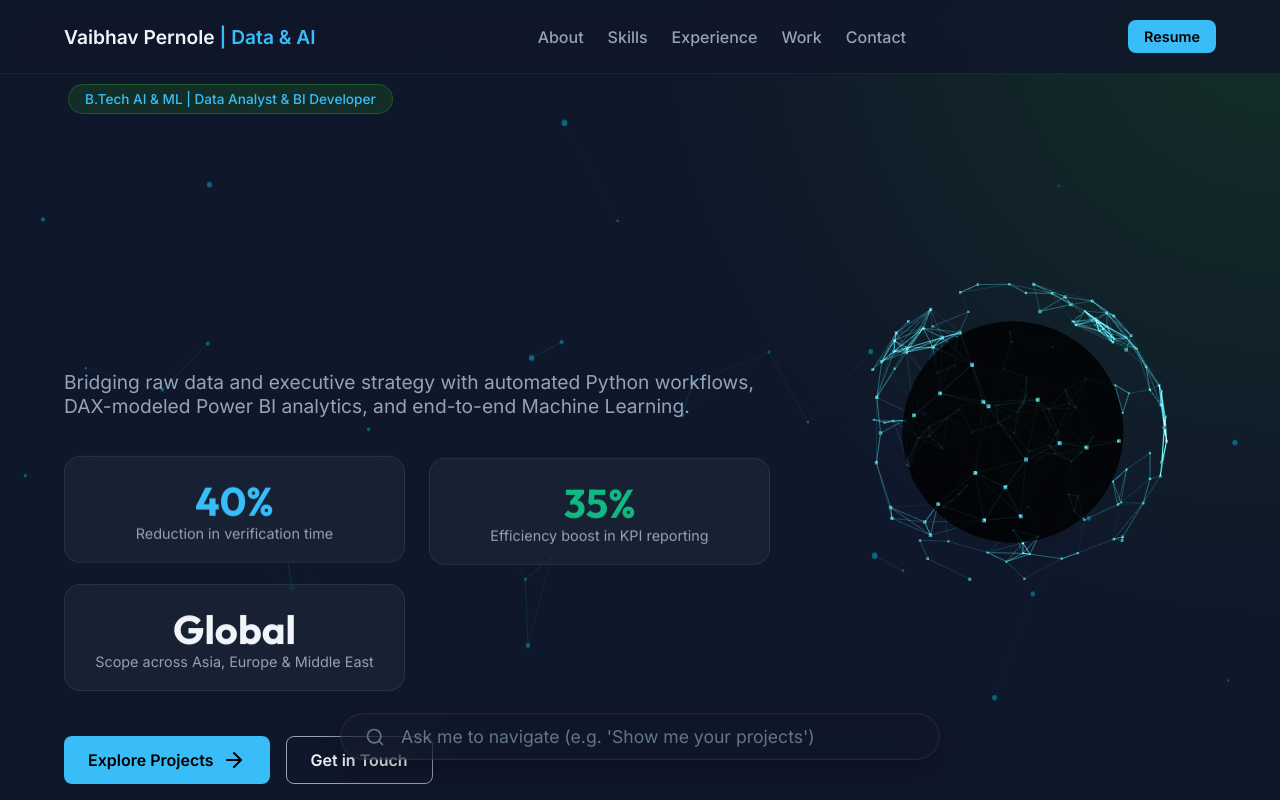
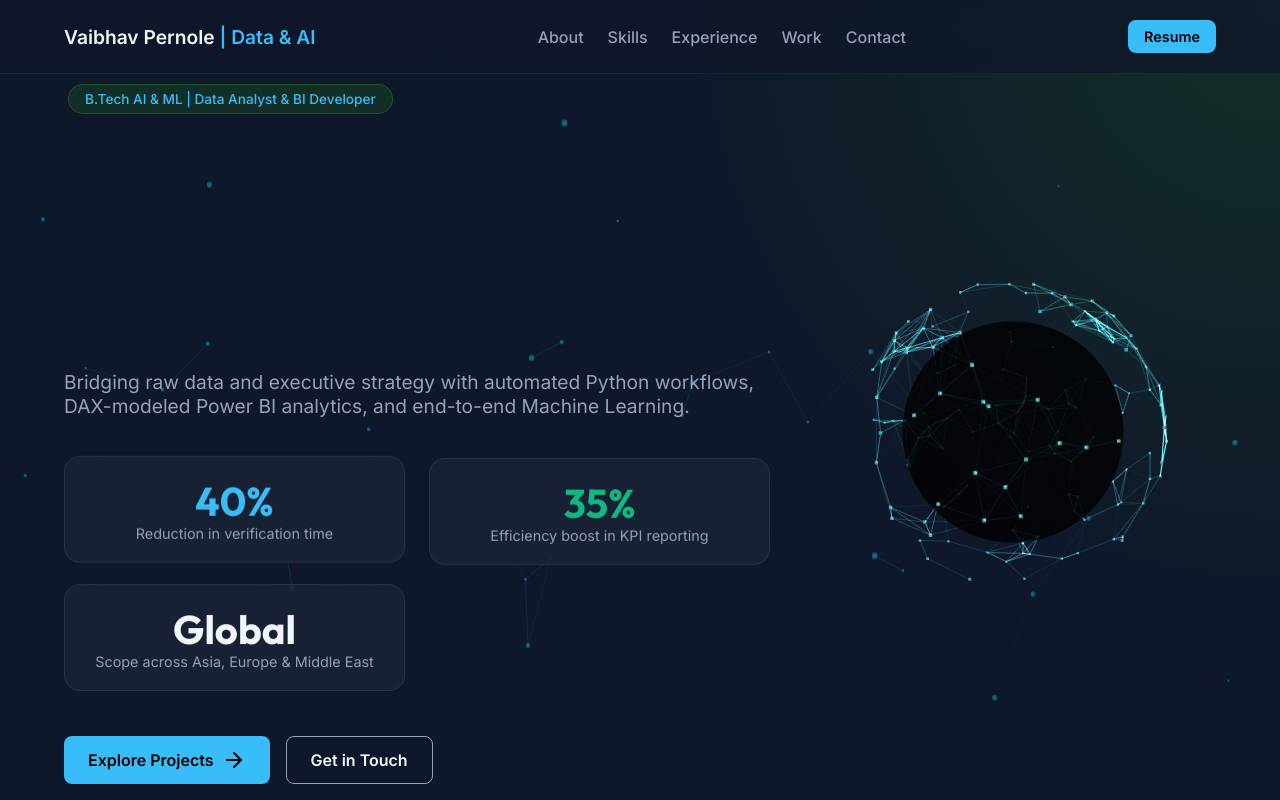
Before and after one commit to vaibhav72-hub/portfolio-github, a React (Vite) app: page / in a window 1280 px wide. Shown: the top 800 px of the page. Built offline with nearby package versions, Linux system fonts and the light colour scheme.

Commit message:
chore: Remove Spotlight AI and restore clean 3D background

```diff
--- a/src/App.tsx
+++ b/src/App.tsx
@@ -9,9 +9,8 @@ import TiltCard from './components/TiltCard';
 import AnimatedText from './components/AnimatedText';
 import ParticleBackground from './components/ParticleBackground';
 import FlipCard, { type CertData } from './components/FlipCard';
-import AiCore3D, { type AiStatus } from './components/AiCore3D';
+import AiCore3D from './components/AiCore3D';
 import CursorTrail from './components/CursorTrail';
-import SpotlightCommandBar from './components/SpotlightCommandBar';
 const GithubIcon = ({ className }: { className?: string }) => (
   <svg xmlns="http://www.w3.org/2000/svg" width="24" height="24" viewBox="0 0 24 24" fill="none" stroke="currentColor" strokeWidth="2" strokeLinecap="round" strokeLinejoin="round" className={className}><path d="M15 22v-4a4.8 4.8 0 0 0-1-3.5c3 0 6-2 6-5.5.08-1.25-.27-2.48-1-3.5.28-1.15.28-2.35 0-3.5 0 0-1 0-3 1.5-2.64-.5-5.36-.5-8 0C6 2 5 2 5 2c-.3 1.15-.3 2.35 0 3.5A5.403 5.403 0 0 0 4 9c0 3.5 3 5.5 6 5.5-.39.49-.68 1.05-.85 1.65-.17.6-.22 1.23-.15 1.85v4"></path><path d="M9 18c-4.51 2-5-2-7-2"></path></svg>
 );
@@ -149,28 +148,6 @@ const SectionWrapper = ({ children, id, className = "" }: { children: React.Reac
 export default function App() {
   const [formState, setFormState] = useState({ name: '', email: '', message: '' });
   const [status, setStatus] = useState('');
-  const [aiStatus, setAiStatus] = useState<AiStatus>('idle');
-
-  const handleAiIntent = (intent: string) => {
-    // If the intent is hero, scroll to top
-    if (intent === 'hero') {
-      window.scrollTo({ top: 0, behavior: 'smooth' });
-      return;
-    }
-
-    // Otherwise scroll to the section
-    const element = document.getElementById(intent);
-    if (element) {
-      const navHeight = 80; // approximate nav height
-      const elementPosition = element.getBoundingClientRect().top;
-      const offsetPosition = elementPosition + window.pageYOffset - navHeight;
-
-      window.scrollTo({
-        top: offsetPosition,
-        behavior: "smooth"
-      });
-    }
-  };
 
   useEffect(() => {
     const observer = new IntersectionObserver((entries, obs) => {
@@ -288,13 +265,10 @@ export default function App() {
           </div>
 
           <div style={{ flex: "1 1 300px", display: "flex", justifyContent: "center", alignItems: "center", position: "relative", zIndex: 10 }} className="reveal">
-            <AiCore3D status={aiStatus} />
+            <AiCore3D />
           </div>
         </div>
       </section>
-
-      {/* Spotlight Command Bar */}
-      <SpotlightCommandBar onStatusChange={setAiStatus} onIntentDecoded={handleAiIntent} />
 
       {/* About Section */}
       <SectionWrapper id="about">
--- a/src/components/SpotlightCommandBar.css
+++ /dev/null
@@ -1,69 +0,0 @@
-.spotlight-wrapper {
-  position: fixed;
-  bottom: 40px;
-  left: 50%;
-  transform: translateX(-50%);
-  z-index: 1000;
-  transition: all 0.4s cubic-bezier(0.16, 1, 0.3, 1);
-  width: 90%;
-  max-width: 600px;
-}
-
-.spotlight-wrapper.focused {
-  bottom: 50px;
-  transform: translateX(-50%) scale(1.02);
-}
-
-.spotlight-bar {
-  display: flex;
-  align-items: center;
-  background: rgba(15, 23, 42, 0.4);
-  backdrop-filter: blur(24px);
-  -webkit-backdrop-filter: blur(24px);
-  border: 1px solid rgba(255, 255, 255, 0.08);
-  border-radius: 999px;
-  padding: 12px 24px;
-  box-shadow: 0 10px 30px rgba(0, 0, 0, 0.3), 0 0 0 1px rgba(255, 255, 255, 0.02) inset;
-  transition: all 0.3s ease;
-}
-
-.spotlight-wrapper.focused .spotlight-bar {
-  background: rgba(15, 23, 42, 0.7);
-  border-color: rgba(56, 189, 248, 0.4);
-  box-shadow: 0 15px 40px rgba(0, 0, 0, 0.4), 0 0 20px rgba(56, 189, 248, 0.15);
-}
-
-.spotlight-icon {
-  color: var(--text-muted);
-  margin-right: 16px;
-  transition: color 0.3s ease;
-}
-
-.spotlight-wrapper.focused .spotlight-icon {
-  color: var(--accent-cyan);
-}
-
-.spinning {
-  animation: spin 1s linear infinite;
-  color: var(--accent-emerald) !important;
-}
-
-.spotlight-input {
-  flex: 1;
-  background: transparent;
-  border: none;
-  outline: none;
-  color: var(--text-primary);
-  font-size: 1.1rem;
-  font-family: var(--font-body);
-  width: 100%;
-}
-
-.spotlight-input::placeholder {
-  color: var(--text-muted);
-  transition: opacity 0.3s ease;
-}
-
-.spotlight-wrapper.focused .spotlight-input::placeholder {
-  opacity: 0.5;
-}
--- a/src/components/SpotlightCommandBar.tsx
+++ /dev/null
@@ -1,113 +0,0 @@
-import React, { useState } from 'react';
-import { Search, Loader2 } from 'lucide-react';
-import { GoogleGenAI } from '@google/genai';
-import './SpotlightCommandBar.css';
-import type { AiStatus } from './AiCore3D';
-
-interface SpotlightProps {
-  onStatusChange: (status: AiStatus) => void;
-  onIntentDecoded: (intent: string) => void;
-}
-
-const CONTEXT_PROMPT = `
-You are the central nervous system of Vaibhav Pernole's interactive 3D portfolio.
-You must classify the user's intent into one of the following exact sections to navigate to:
-"hero", "about", "skills", "experience", "projects", "contact", "credentials".
-
-If the user asks something general, say hello, or wants to explore, default to "hero".
-If they ask about Python, SQL, ML, or skills, return "skills".
-If they ask about his background or bio, return "about".
-If they ask to see his work, projects, or specific apps, return "projects".
-If they ask for his job history or internship, return "experience".
-If they want to reach out, hire him, or message him, return "contact".
-If they ask about certificates, awards, or degrees, return "credentials".
-
-You MUST reply with ONLY ONE WORD from the list above. No punctuation, no other text.
-`;
-
-const SpotlightCommandBar: React.FC<SpotlightProps> = ({ onStatusChange, onIntentDecoded }) => {
-  const [input, setInput] = useState('');
-  const [isFocused, setIsFocused] = useState(false);
-  const [isProcessing, setIsProcessing] = useState(false);
-
-  const handleCommand = async () => {
-    if (!input.trim()) return;
-
-    setIsProcessing(true);
-    onStatusChange('thinking');
-
-    try {
-      const apiKey = import.meta.env.VITE_GEMINI_API_KEY;
-      if (!apiKey) {
-        console.warn("API Key missing. Defaulting to hero.");
-        setTimeout(() => {
-          onIntentDecoded('hero');
-          setIsProcessing(false);
-          onStatusChange('idle');
-          setInput('');
-        }, 1000);
-        return;
-      }
-
-      const ai = new GoogleGenAI({ apiKey });
-      const response = await ai.models.generateContent({
-        model: 'gemini-2.5-flash',
-        contents: `${CONTEXT_PROMPT}\n\nUser: ${input}`,
-      });
-
-      const intent = (response.text || 'hero').trim().toLowerCase();
-      const validIntents = ['hero', 'about', 'skills', 'experience', 'projects', 'contact', 'credentials'];
-
-      const finalIntent = validIntents.includes(intent) ? intent : 'hero';
-
-      onStatusChange('speaking'); // Brief flash of speaking color
-
-      // Navigate/trigger 3D camera
-      onIntentDecoded(finalIntent);
-
-      setTimeout(() => {
-        onStatusChange('idle');
-        setIsProcessing(false);
-        setInput('');
-      }, 800);
-
-    } catch (error) {
-      console.error(error);
-      setIsProcessing(false);
-      onStatusChange('idle');
-    }
-  };
-
-  const handleKeyDown = (e: React.KeyboardEvent) => {
-    if (e.key === 'Enter') {
-      e.preventDefault();
-      handleCommand();
-    }
-  };
-
-  return (
-    <div className={`spotlight-wrapper ${isFocused ? 'focused' : ''}`}>
-      <div className="spotlight-bar">
-        {isProcessing ? (
-          <Loader2 className="spotlight-icon spinning" size={20} />
-        ) : (
-          <Search className="spotlight-icon" size={20} />
-        )}
-        <input
-          type="text"
-          placeholder="Ask me to navigate (e.g. 'Show me your projects')"
-          value={input}
-          onChange={(e) => setInput(e.target.value)}
-          onFocus={() => setIsFocused(true)}
-          onBlur={() => setIsFocused(false)}
-          onKeyDown={handleKeyDown}
-          disabled={isProcessing}
-          className="spotlight-input"
-          autoComplete="off"
-        />
-      </div>
-    </div>
-  );
-};
-
-export default SpotlightCommandBar;
```
